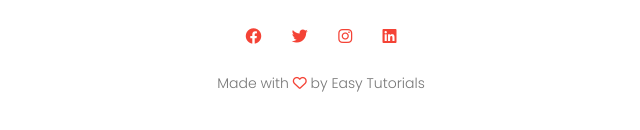
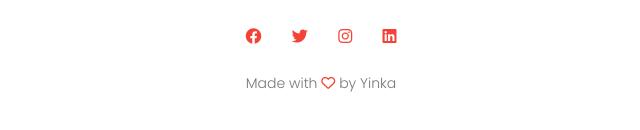
Before and after one commit to Presho1/School-website, a plain HTML site: page about.html in a window 1280 px wide. Shown: the part 1145-1275 px from the top of the page, 319-959 px from the left. Drawn offline with Linux system fonts and the light colour scheme.

Commit message:
Updated footer

```diff
--- a/about.html
+++ b/about.html
@@ -70,7 +70,7 @@
             <i class="fa-brands fa-instagram"></i>
             <i class="fa-brands fa-linkedin"></i>
         </div>
-        <p>Made with <i class="fa-regular fa-heart"></i> by Easy Tutorials</p>
+        <p>Made with <i class="fa-regular fa-heart"></i> by Yinka</p>
 
     </section>
 
```
Also changed, not shown: blog.html (+1 -1 lines), contact.html (+1 -1 lines), course.html (+1 -1 lines), index.html (+1 -1 lines).
